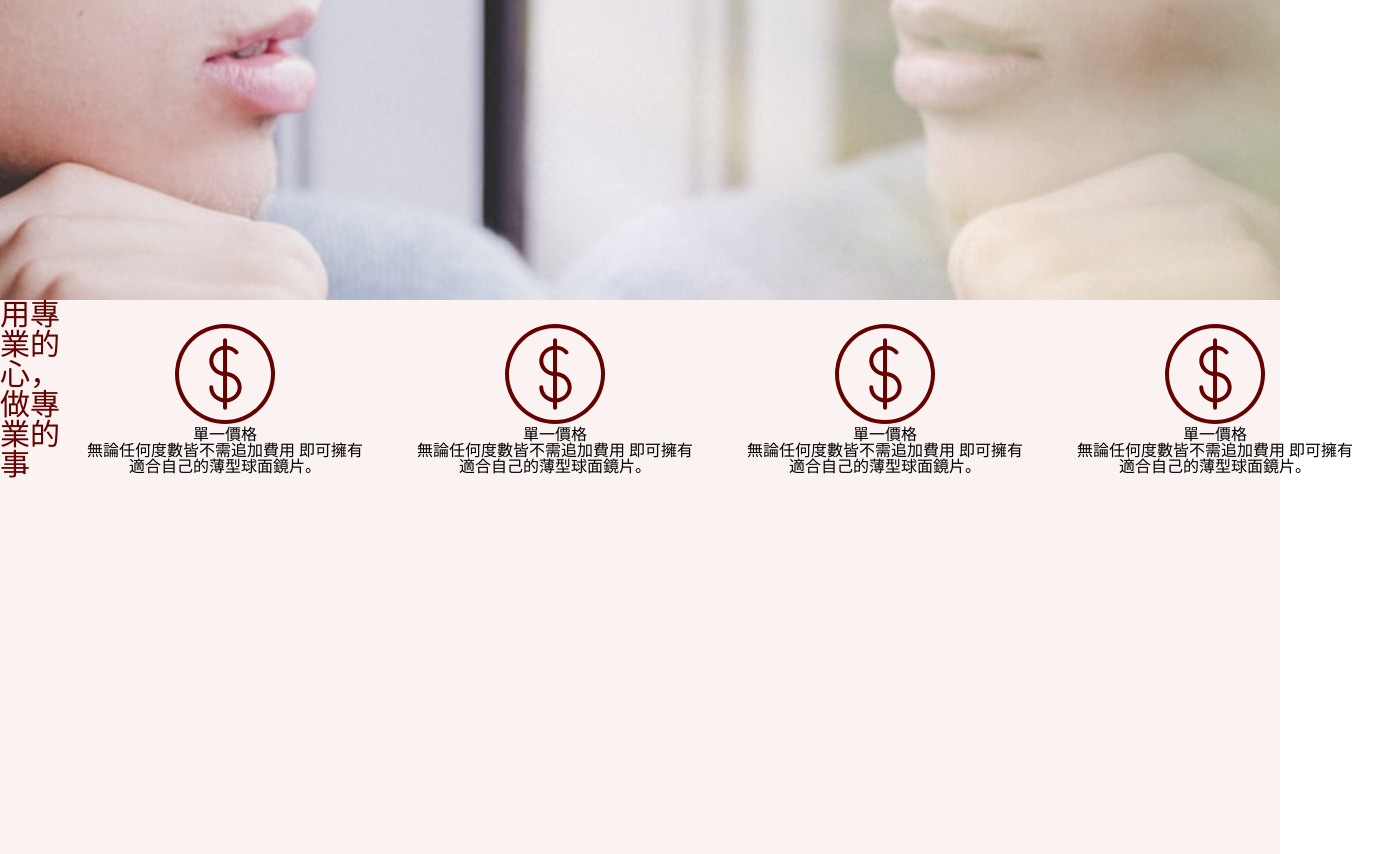
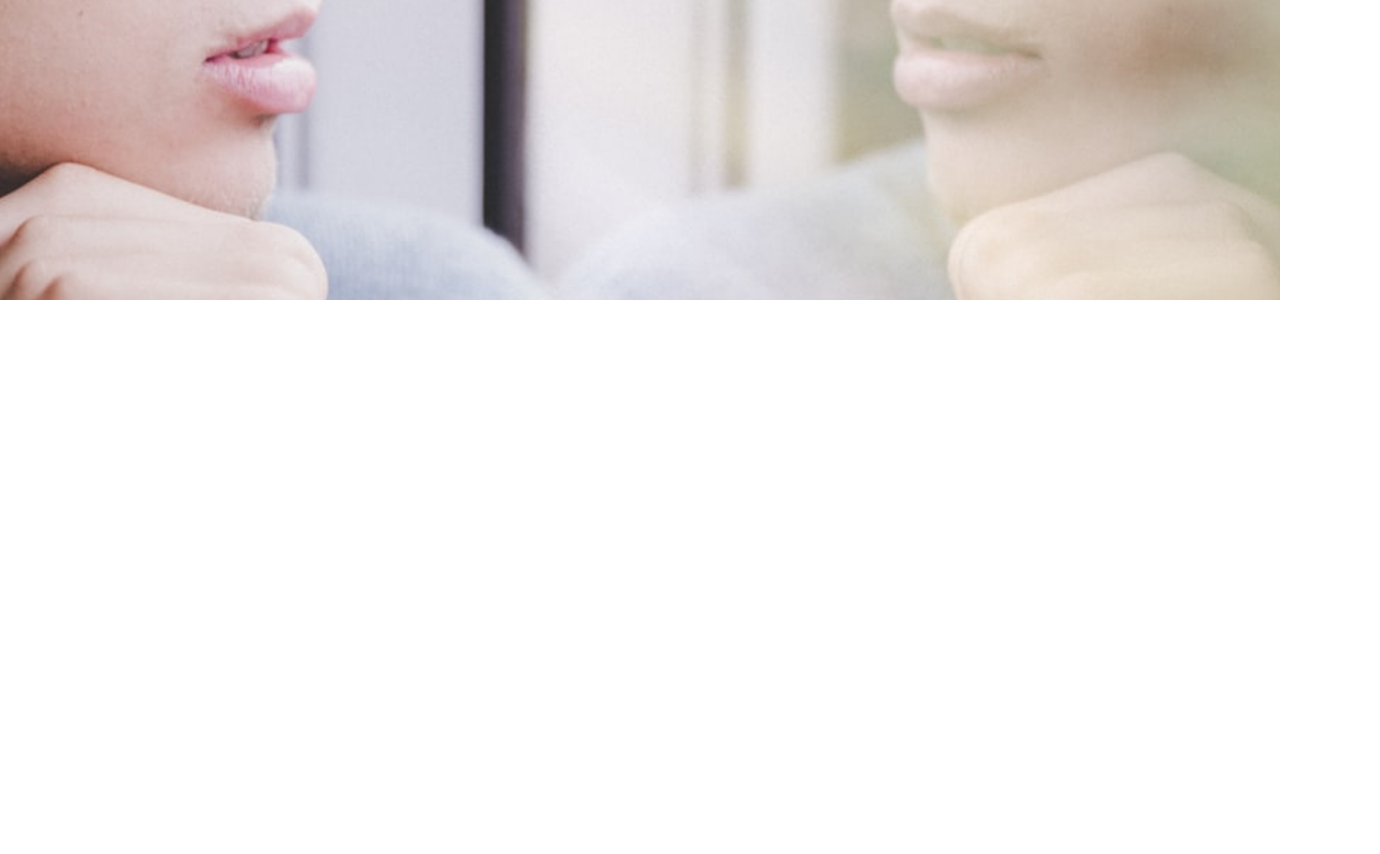
Before and after one commit to oyawen/weekly_3, a plain HTML site: page index.html in a window 1280 px wide. Shown: the part 648-1502 px from the top of the page, 1380 px wide, since content can reach past the window. After the commit the page ends 948 px from the top, so only its background shows below. Drawn offline with Linux system fonts and the light colour scheme.

Commit message:
update code

```diff
--- a/css/reset.css
+++ b/css/reset.css
@@ -42,3 +42,10 @@ table {
 	border-collapse: collapse;
 	border-spacing: 0;
 }
+img{
+	max-width: 100%;
+	height: auto;
+}
+*,*::before,*::after {
+	box-sizing: border-box;
+}
--- a/index.html
+++ b/index.html
@@ -28,25 +28,26 @@
             </div>
         </div>
         <!-- 專業的心 -->
-        <div class="prof">
-            <div class="prof-container"></div>
-            <h2>用專業的心，做專業的事</h2>
+        <!-- <div class="prof">
+            <div class="prof-container">
+            <h2>用專業的心，做專業的事</h2></div>
             <ul class="prof-item">
                 <li><img src="/img/icon-dollar.svg" >
                     <h3>單一價格</h3>
                     <p>無論任何度數皆不需追加費用 即可擁有適合自己的薄型球面鏡片。</p></li>
-                <li><img src="/img/icon-dollar.svg" >
-                    <h3>單一價格</h3>
-                    <p>無論任何度數皆不需追加費用 即可擁有適合自己的薄型球面鏡片。</p></li>
-                <li><img src="/img/icon-dollar.svg" >
-                    <h3>單一價格</h3>
-                    <p>無論任何度數皆不需追加費用 即可擁有適合自己的薄型球面鏡片。</p></li>
-                <li><img src="/img/icon-dollar.svg" >
-                    <h3>單一價格</h3>
-                    <p>無論任何度數皆不需追加費用 即可擁有適合自己的薄型球面鏡片。</p></li>
+                <li><img src="/img/icon-clock.svg" >
+                    <h3>20 分鐘即可取件</h3>
+                    <p>為了您的寶貴時間著想，以豐富專業知識與技術將結帳到交件的時間縮減至最快20分鐘即可完成。</p></li>
+                <li><img src="/img/icon-heart.svg" >
+                    <h3>安心售後服務</h3>
+                    <p>我們提供長達120天的保固售後服務，不限會員資格皆享有免費深層保養及專業維修服務。</p></li>
+                <li><img src="/img/icon-glasses.svg" >
+                    <h3>關於鏡片</h3>
+                    <p>使用世界知名頂級品牌，抗UV、防汙鍍膜薄型非球面鏡片。</p>
+                </li>
             </ul>
-            </div>
-        </div>
+        </div> -->
+
     </div>
 
 </body>
--- a/scss/main.scss
+++ b/scss/main.scss
@@ -1,4 +1,6 @@
 /*header_PC*/
+.header{
+    max-width: 100%;
 .menu {
   height: 108px;
   background-color:#AA0601;
@@ -21,6 +23,7 @@
         margin: 24px 16px;
         color: #ffffff;
         text-decoration:none;
+        }
     }
 }
 /*banner_PC*/
@@ -49,25 +52,27 @@
     }
 }
 .prof{
+    max-width: 1000px;
     display: flex;
-    justify-content: space-between;
     height: 554px;
     background-color: #AA06010D;
+        .prof-container{
+        margin: 0 auto;
             h2{
-        color: #650300;
+                color: red;
                 font-size: 30px;
+            }
         }
         .prof-item{
             display: flex;
-        justify-content: space-around;
+            justify-content: space-between;
+            flex-wrap: wrap;
             li{
-        width: 282px;
-        height: 289px;
+            width: 25%;
             text-align: center;
             margin: 24px;
             }
         }
-
 }
 /*banner_768px*/
 @media (max-width:768px){
@@ -81,9 +86,8 @@
         font-size: 48px;
         }
     }
-}
     .item{
-        // width: 100%;
+        width: 100%;
         display: flex;
         flex-wrap: wrap;
     }
@@ -101,7 +105,7 @@
     }
 }
     .item{
-        // width: 50%;
+        width: 50%;
         display: flex;
         flex-wrap: wrap;
     }
```
Lines whose indentation alone changed are shown as unchanged.
